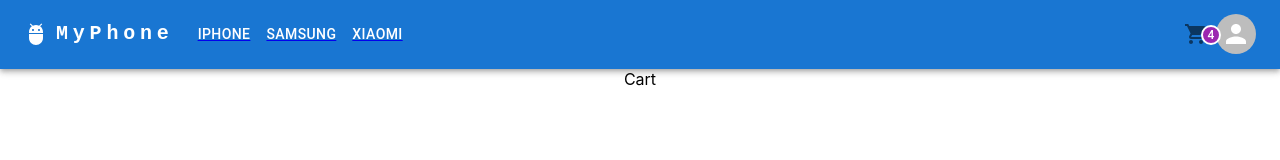
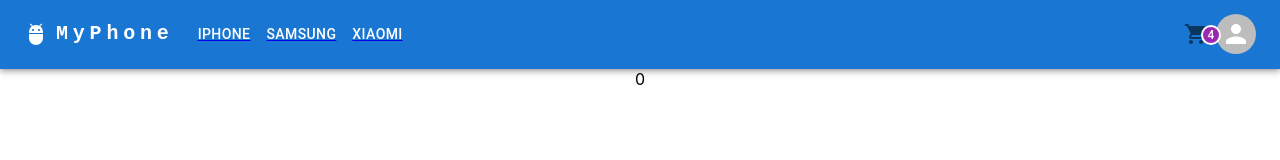
Before and after one commit to bricca1/curso-react-nicolasbricca, a React (Create React App) app: page /cart in a window 1280 px wide. Shown: the top 160 px of the page. Built offline with nearby package versions, Linux system fonts and the light colour scheme.

Commit message:
context terminado

```diff
--- a/package.json
+++ b/package.json
@@ -10,6 +10,7 @@
     "@testing-library/jest-dom": "^5.16.4",
     "@testing-library/react": "^13.2.0",
     "@testing-library/user-event": "^13.5.0",
+    "firebase": "^9.8.1",
     "react": "^18.1.0",
     "react-dom": "^18.1.0",
     "react-router-dom": "^6.3.0",
--- a/src/App.js
+++ b/src/App.js
@@ -4,10 +4,12 @@ import ItemListContainer from './components/ItemListContainer.js';
 import ItemDetailContainer from './components/ItemDetailContainer.js';
 import { BrowserRouter , Routes, Route } from 'react-router-dom';
 import Cart from './components/Cart.js';
+import CartContext from './components/CartContext.js';
 function App() {
   return (
 
     <div className="App">
+      <CartContext>
         <BrowserRouter basename={process.env.PUBLIC_URL} >
             <NavBar/>
             <Routes>
@@ -19,6 +21,7 @@ function App() {
               <Route path="/*" element={<h1>Error 404</h1>}/>
             </Routes>
           </BrowserRouter>
+      </CartContext>
     </div>
   );
 }
--- a/src/components/Cart.js
+++ b/src/components/Cart.js
@@ -1,7 +1,8 @@
 import React from 'react'
-
+import { useCart } from './CartContext'
 export default function Cart() {
+  const {cart, addItemToCart, removeItem, clearCart} = useCart()
   return (
-    <div>Cart</div>
+    <div>{cart.length}</div>
   )
 }
--- /dev/null
+++ b/src/components/CartContext.js
@@ -0,0 +1,57 @@
+
+import React, { createContext, useContext, useState } from 'react'
+export const CartContext = createContext([])
+
+
+export default function CartProvider({children}) {
+    const [cart, setCart] = useState([])
+    const [totalQuantity, setTotalQuantity] = useState(0)
+    const [repeated, setRepeated] = useState(undefined)
+    const [total, setTotal] = useState(0)
+    const addItemToCart =(product, quantity) => {
+        const newItem = {product, quantity}
+        const [flag, index] = isInCart(product.id)
+        if(!flag) {
+            setCart((prevState)=> [...prevState, newItem])
+        }else{
+            const newCart = [...cart]
+            newCart[index].quantity += quantity
+            setCart([...newCart])
+        }
+    };
+    const removeItem = (item) => {
+        const [, index] = isInCart(item.id)
+        const newCart = [...cart]
+        newCart.splice(index, 1)
+        setCart([...newCart])
+
+    };
+
+    const clearCart = (cart) => {
+        setCart([])
+        setTotal(0)
+    }
+    const isInCart = (id) => {
+        let flag = false
+        let i = 0
+        cart.map((item, index)=> {
+            if(item.product.id === id ){
+                flag = true
+                i = index
+            }
+        })
+        return [flag, i]
+    }
+
+  return    <CartContext.Provider value={{ cart, addItemToCart, removeItem, clearCart}} >
+                {children}
+            </CartContext.Provider>
+
+  }
+export const useCart = ()=>{
+    const context = useContext(CartContext);
+    if(!context){
+        throw new Error('error de context')
+    }
+    return context
+}
--- a/src/components/Item.js
+++ b/src/components/Item.js
@@ -16,7 +16,7 @@ export default function Item({id, tittle, description, price, pictureURL }) {
             <ListItem>{price}</ListItem>
             <ListItem>{description}</ListItem>
             <Link to={`/item/${id}`} ><Button variant="contained" >Detalle</Button></Link>
-            <ItemCount stock={3} initial={1} />
+            <ItemCount stock={3} initial={1} item={{id, tittle, description, price, pictureURL}}/>
         </List>
       </Paper>
 
--- a/src/components/ItemCount.js
+++ b/src/components/ItemCount.js
@@ -3,10 +3,12 @@ import ButtonGroup from '@mui/material/ButtonGroup';
 import Button from '@mui/material/Button';
 import Grid from '@mui/material/Grid';
 import { Link } from 'react-router-dom';
+import { useCart } from './CartContext'
 
 
 
-export default function ItemCount({stock, initial, onAdd}) {
+export default function ItemCount({stock, initial, onAdd, item}) {
+    const { addItemToCart, removeItem, clearCart} = useCart()
     const [count, setCount] = useState(0)
   return (
         <Grid container>
@@ -15,7 +17,7 @@ export default function ItemCount({stock, initial, onAdd}) {
                 <Button onClick={ () => count > 0 ? setCount(count - 1) : count }>-</Button>
                 <h3>{count}</h3>
                 <Button onClick={ () => stock > count ? setCount(count + 1) : count} disabled={stock === 0}>+</Button>
-                <Link to={`/cart`}><Button onClick={()=> onAdd(count)}>Terminar mi compra </Button></Link>
+                <Link to={`/cart`}><Button onClick={()=> addItemToCart(item, count)}>Terminar mi compra </Button></Link>
                 </ButtonGroup>
             </Grid>
         </Grid>
```
Also changed, not shown: 1 other file (tests, documents, lock files or other folders). Lines whose indentation alone changed are shown as unchanged.
